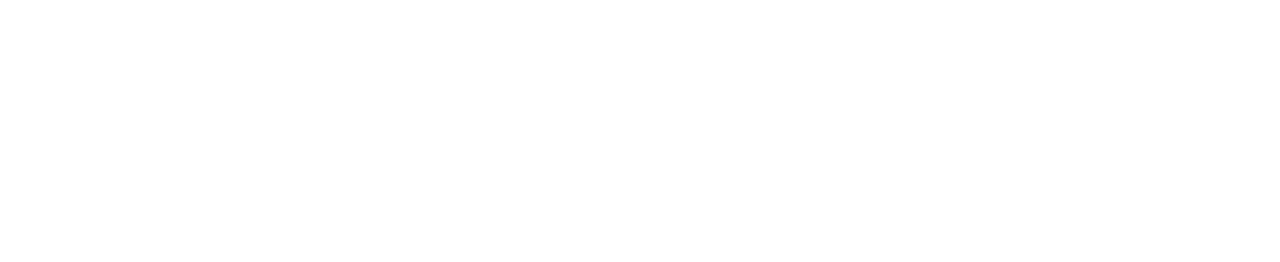
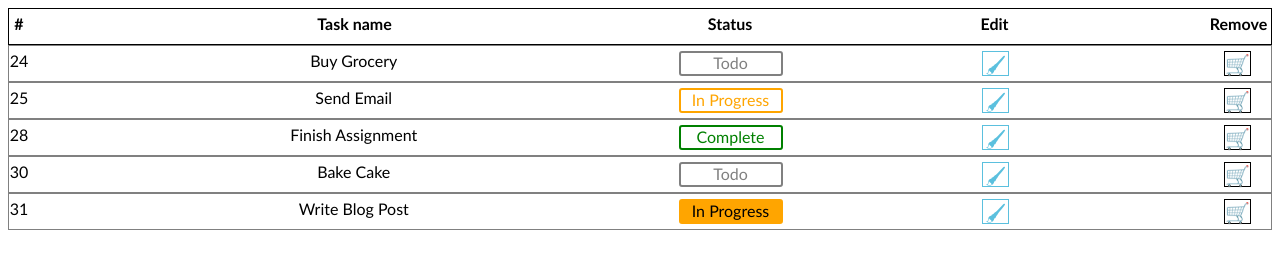
Before and after one commit to wood-crafter/todo-vanila, a plain HTML site: page index.html in a window 1280 px wide. Drawn offline with Linux system fonts and the light colour scheme.

Commit message:
[Add] Todolist table draft

```diff
--- /dev/null
+++ b/index.css
@@ -0,0 +1,81 @@
+.container {
+    display: flex;
+    justify-content: space-between;
+    border: 1px solid black;
+    font-family: Calibri;
+    padding-top: 5px;
+    padding-bottom: 5px;
+    height: 25px;
+    text-align: center;
+}
+
+.hb{
+    border: 1px solid gray;
+}
+#first{
+    font-weight: bold;
+}
+
+.task-name{
+    width: 250px;
+}
+
+.no{
+    width: 20px;
+}
+
+.status{
+    width: 100px;
+}
+
+.edit{
+    width: 25px;
+}
+
+.edit1{
+    width: 25px;
+    color: #5bc0de;
+    border: 1px solid #5bc0de;
+    font-size: 20px;
+    margin-right: 15px;
+}
+
+.remove{
+    width: 65px;
+}
+
+.remove1{
+    width: 25px;
+    margin-right: 20px;
+    color: gray;
+    border: 1px solid black;
+    font-size: 20px;
+}
+
+.status1{
+    border: 2px solid gray;
+    color: gray;
+    border-radius: 3px;
+    width: 100px;
+}
+
+.status2{
+    border: 2px solid orange;
+    color: orange;
+    border-radius: 3px;
+    width: 100px;
+}
+
+.status3{
+    border: 2px solid green;
+    color: green;
+    border-radius: 3px;
+    width: 100px;
+}
+
+.status4{
+    border: 2px solid orange;
+    background-color: orange;
+    border-radius: 3px;
+    width: 100px;
+}
--- a/index.html
+++ b/index.html
@@ -1,11 +1,56 @@
 <!DOCTYPE html>
 <html lang="en">
+
 <head>
   <meta charset="UTF-8">
   <meta name="viewport" content="width=device-width, initial-scale=1.0">
+  <link rel="stylesheet" type="text/css" href="index.css">
   <title>habv todo</title>
 </head>
+
 <body>
+  <div class="container" id="first" >
+    <div class="no">#</div>
+    <div class="task-name">Task name</div>
+    <div class="status">Status</div>
+    <div class="edit">Edit</div>
+    <div class="remove">Remove</div>
+  </div>
+  <div class="container hb">
+    <div class="no">24</div>
+    <div class="task-name">Buy Grocery</div>
+    <div class="status1">Todo</div>
+    <div class="edit1">&#128396;</div>
+    <div class="remove1">&#128722;</i></div>
+  </div>
+  <div class="container hb">
+    <div class="no">25</div>
+    <div class="task-name">Send Email</div>
+    <div class="status2">In Progress</div>
+    <div class="edit1">&#128396;</div>
+    <div class="remove1">&#128722;</i></div>
+  </div>
+  <div class="container hb">
+    <div class="no">28</div>
+    <div class="task-name">Finish Assignment</div>
+    <div class="status3">Complete</div>
+    <div class="edit1">&#128396;</div>
+    <div class="remove1">&#128722;</i></div>
+  </div>
+  <div class="container hb">
+    <div class="no">30</div>
+    <div class="task-name">Bake Cake</div>
+    <div class="status1">Todo</div>
+    <div class="edit1">&#128396;</div>
+    <div class="remove1">&#128722;</i></div>
+  </div>
+  <div class="container hb">
+    <div class="no">31</div>
+    <div class="task-name">Write Blog Post</div>
+    <div class="status4">In Progress</div>
+    <div class="edit1">&#128396;</div>
+    <div class="remove1">&#128722;</i></div>
+  </div>
+</body>
 
-</body>
 </html>
```
